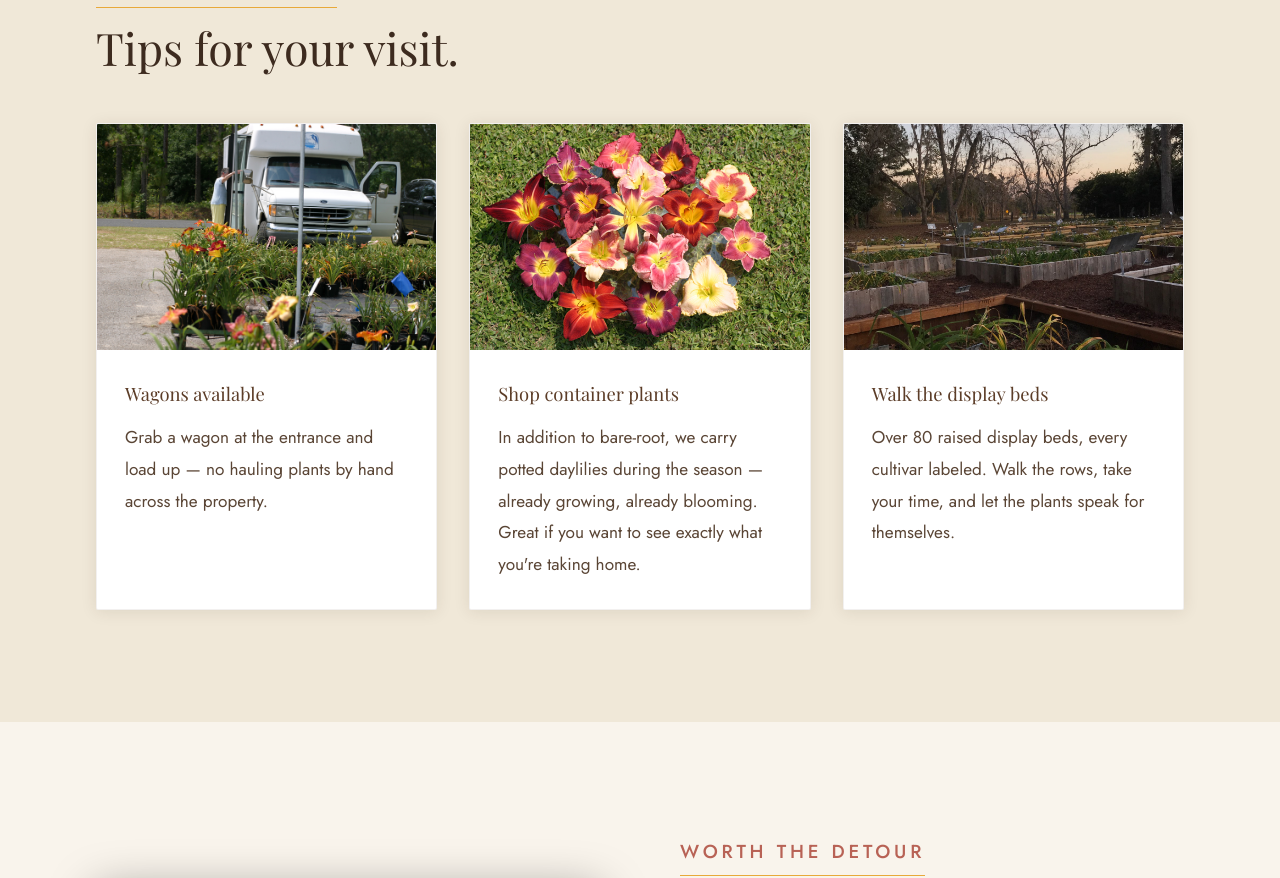
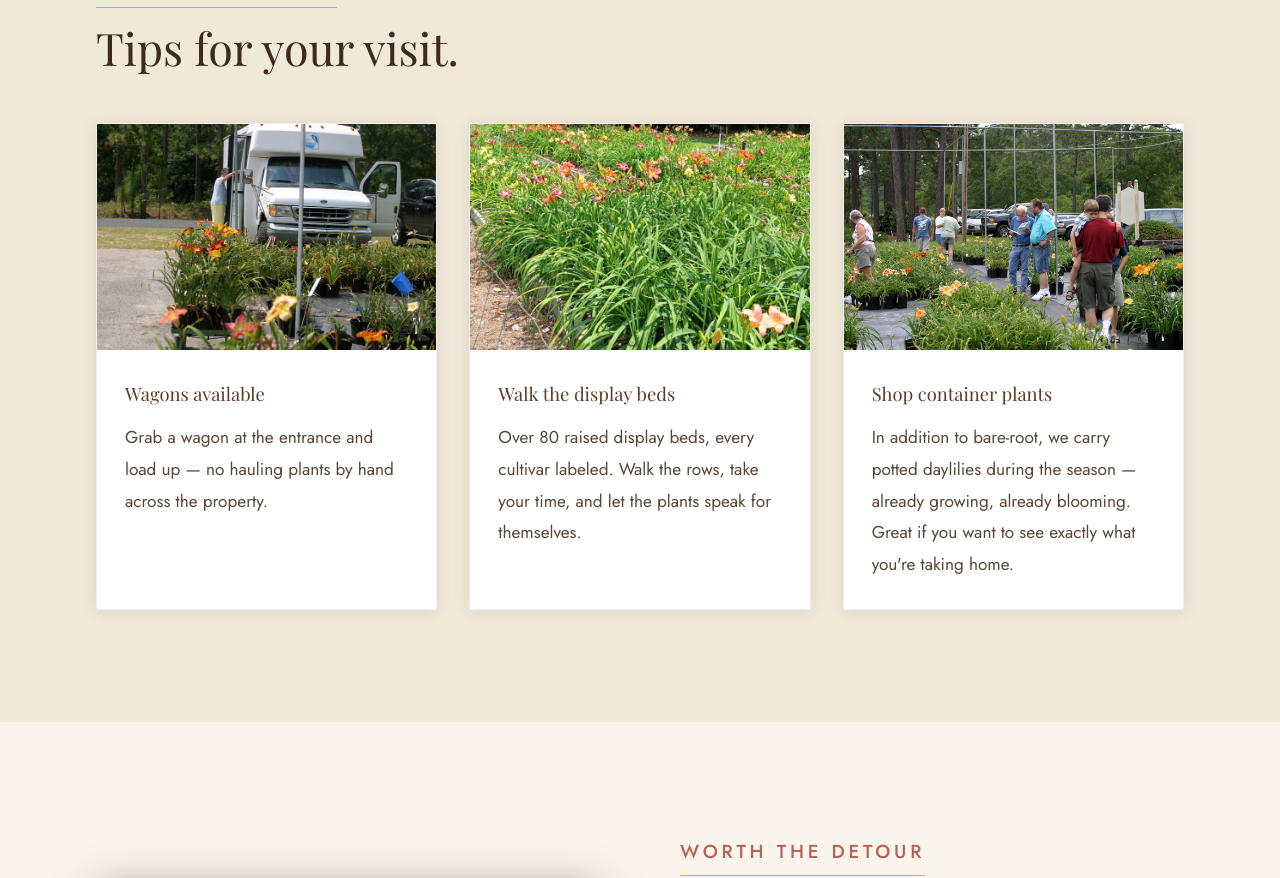
Before and after one commit to fifth-monger/hemingway-react, a React (Vite) app: page /visit in a window 1280 px wide. Shown: the part 1420-2298 px from the top of the page. Built offline with nearby package versions, Linux system fonts and the light colour scheme; a web font is replaced by a local one.

Commit message:
swapped cards and updated images

```diff
--- a/src/components/VisitSection.jsx
+++ b/src/components/VisitSection.jsx
@@ -107,7 +107,22 @@ export default function VisitSection() {
 
             <div className="vs-tip-card">
               <img
-                src="/images/misc-sdlg-tray.jpg"
+                src="/images/nursery-picture-3.jpg"
+                alt="The 80+ raised display beds at Hemingway Nursery"
+                className="vs-tip-photo"
+              />
+              <div className="vs-tip-content">
+                <h3>Walk the display beds</h3>
+                <p>
+                  Over 80 raised display beds, every cultivar labeled. Walk the rows,
+                  take your time, and let the plants speak for themselves.
+                </p>
+              </div>
+            </div>
+
+            <div className="vs-tip-card">
+              <img
+                src="/images/misc-parking-lot.jpg"
                 alt="Daylily seedling trays at Hemingway Nursery"
                 className="vs-tip-photo"
               />
@@ -117,21 +132,6 @@ export default function VisitSection() {
                   In addition to bare-root, we carry potted daylilies during the
                   season — already growing, already blooming. Great if you want to
                   see exactly what you're taking home.
-                </p>
-              </div>
-            </div>
-
-            <div className="vs-tip-card">
-              <img
-                src="/images/daylily-beds-winter.jpg"
-                alt="The 80+ raised display beds at Hemingway Nursery"
-                className="vs-tip-photo"
-              />
-              <div className="vs-tip-content">
-                <h3>Walk the display beds</h3>
-                <p>
-                  Over 80 raised display beds, every cultivar labeled. Walk the rows,
-                  take your time, and let the plants speak for themselves.
                 </p>
               </div>
             </div>
```
Also changed, not shown: public/images/misc-Bob-hybridizing.jpg (deleted).
